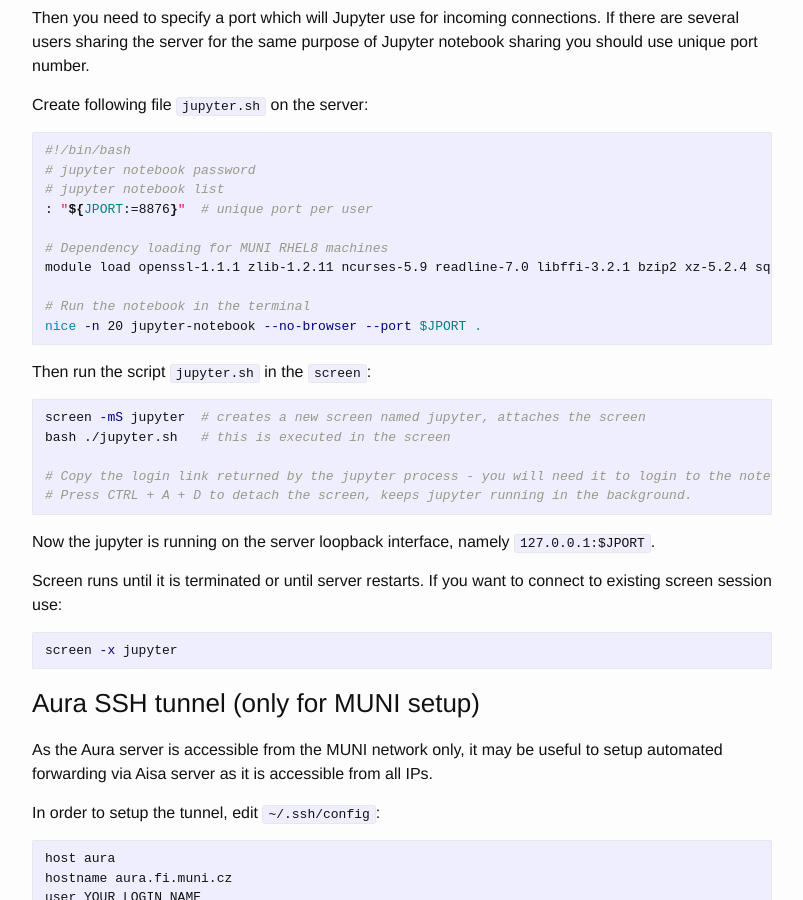
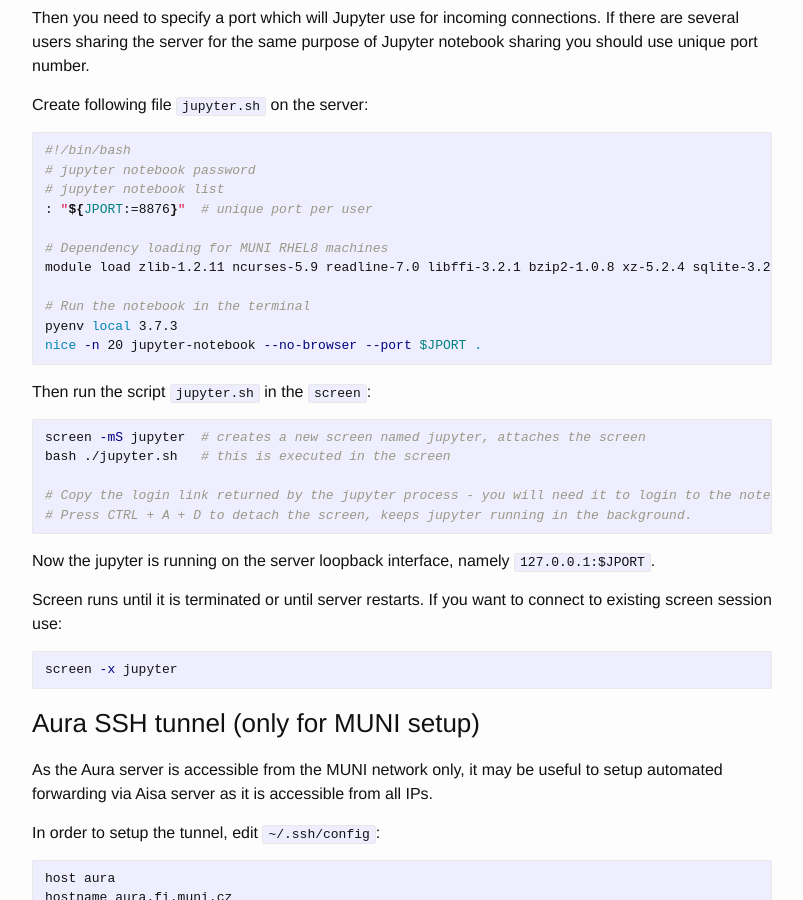
Before and after one commit to ph4r05/devblog, a Jekyll site: the page built from _posts/2019-10-08-remote-jupyter-notebook.markdown, in a window 1280 px wide and 900 px high, scrolled down 3079 px. Shown: the whole window, without its empty margins (238-1041 px from the left). Built offline with Jekyll 4.4.1, drawn with Linux system fonts in a browser that asks for light colours.

Commit message:
fix remote python

````diff
--- a/_posts/2019-10-08-remote-jupyter-notebook.markdown
+++ b/_posts/2019-10-08-remote-jupyter-notebook.markdown
@@ -128,9 +128,10 @@ Create following file `jupyter.sh` on the server:
 : "${JPORT:=8876}"  # unique port per user
 
 # Dependency loading for MUNI RHEL8 machines
-module load openssl-1.1.1 zlib-1.2.11 ncurses-5.9 readline-7.0 libffi-3.2.1 bzip2 xz-5.2.4 sqlite-3.29.0 mariadb-client-8.0.17 graphviz-2.26.3
+module load zlib-1.2.11 ncurses-5.9 readline-7.0 libffi-3.2.1 bzip2-1.0.8 xz-5.2.4 sqlite-3.29.0 mariadb-client-8.0.17 graphviz-2.26.3
 
 # Run the notebook in the terminal
+pyenv local 3.7.3
 nice -n 20 jupyter-notebook --no-browser --port $JPORT .
 ```
 
````
